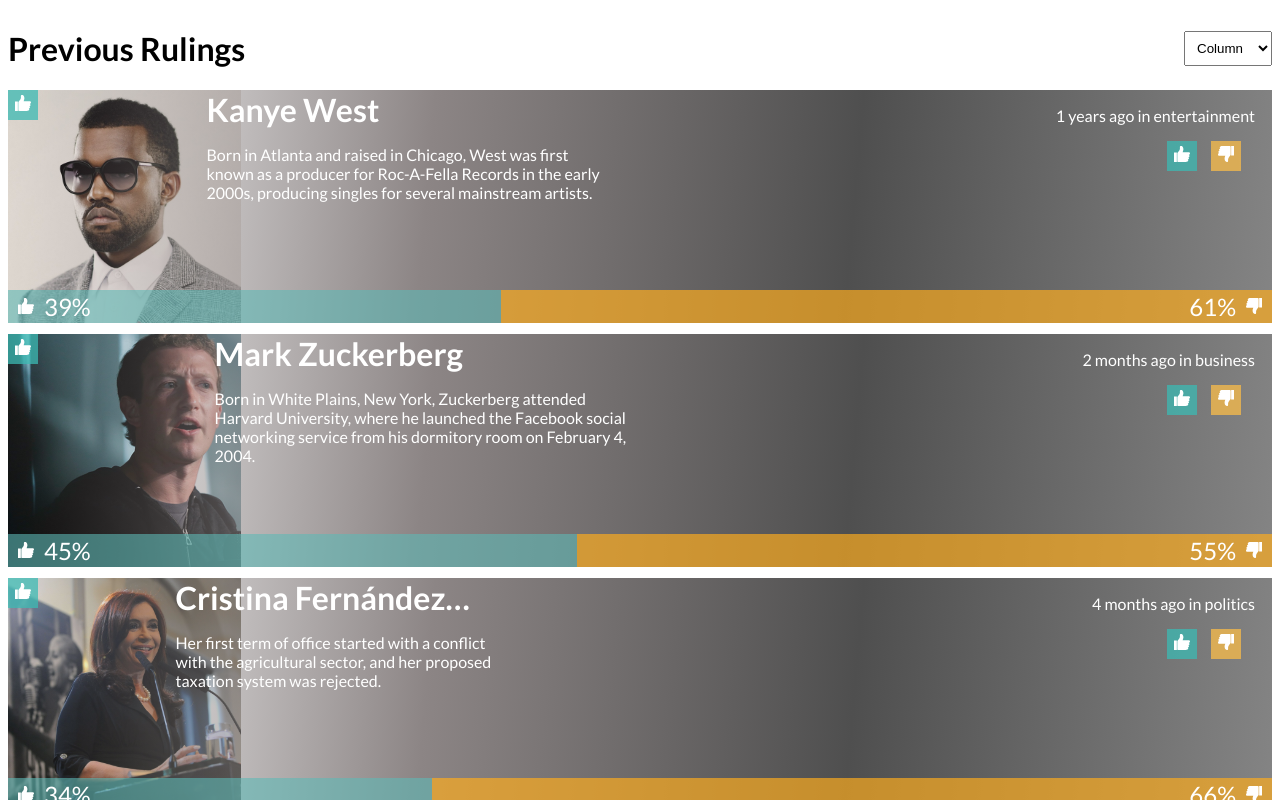
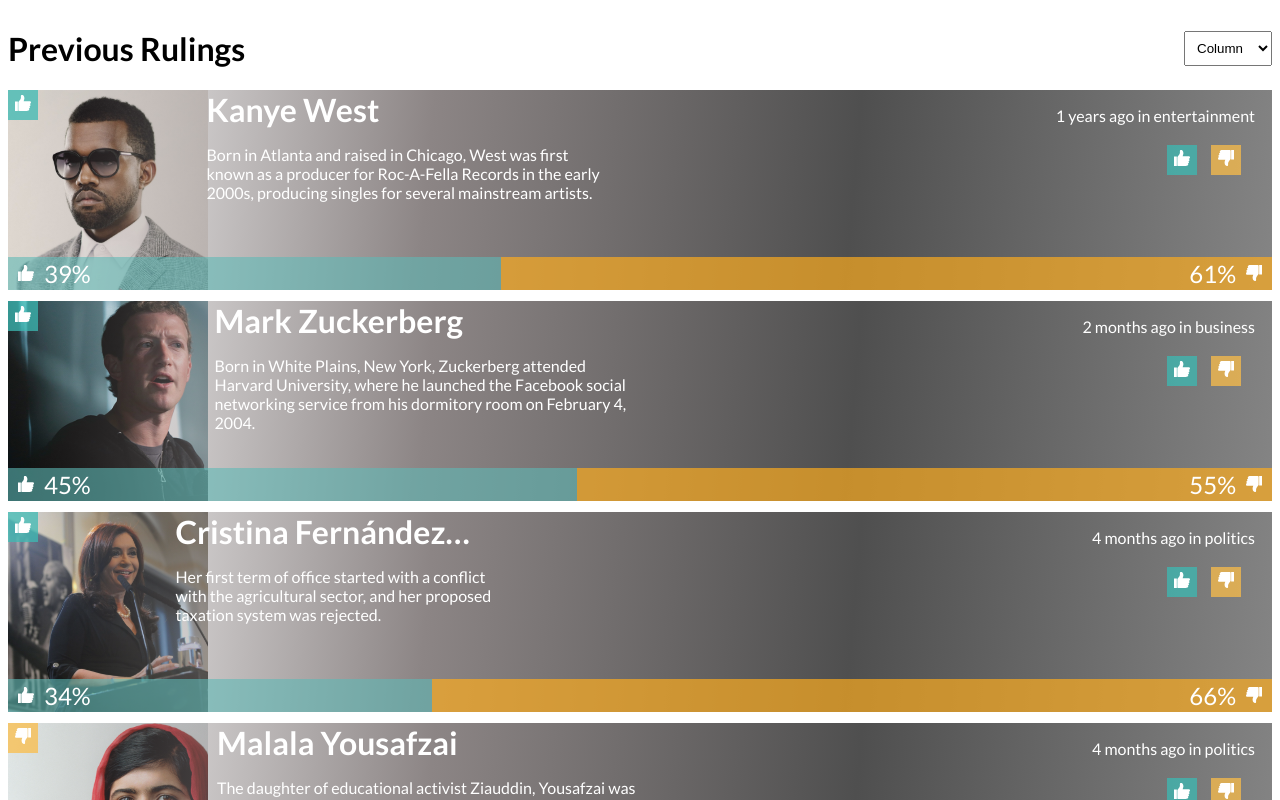
Before and after one commit to karttofer/zemoga-t, a React (Create React App) app: page / in a window 1280 px wide. Shown: the top 800 px of the page. Built offline with nearby package versions, Linux system fonts and the light colour scheme.

Commit message:
visual bugfix and delete innecesary prop

```diff
--- a/src/components/Card.js
+++ b/src/components/Card.js
@@ -44,7 +44,6 @@ const Effect = styled.div`
 `;
 
 const DescriptionWrapper = styled.div`
-  height: 200px;
   z-index: 2;
   display: grid;
   grid-template-columns: ${(props) => props.gridColumn};
@@ -93,6 +92,7 @@ const VoteWrapper = styled.div`
 const TimeWrapper = styled.div``;
 
 const VoteButtonWrapper = styled.div`
+  height: 38px;
   display: flex;
   align-items: center;
 `;
```
